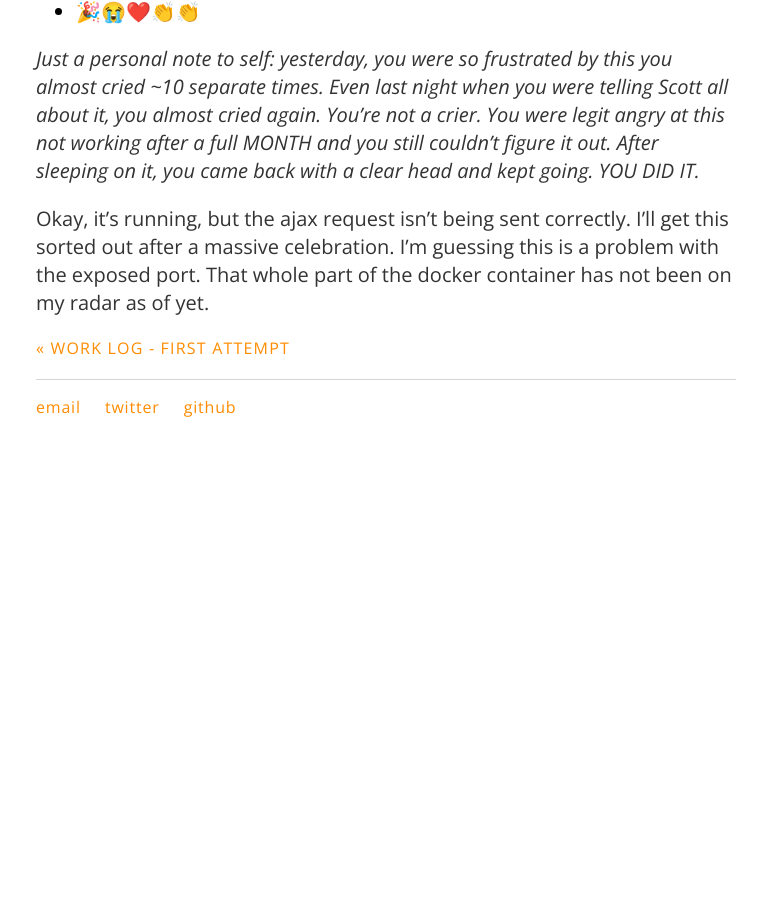
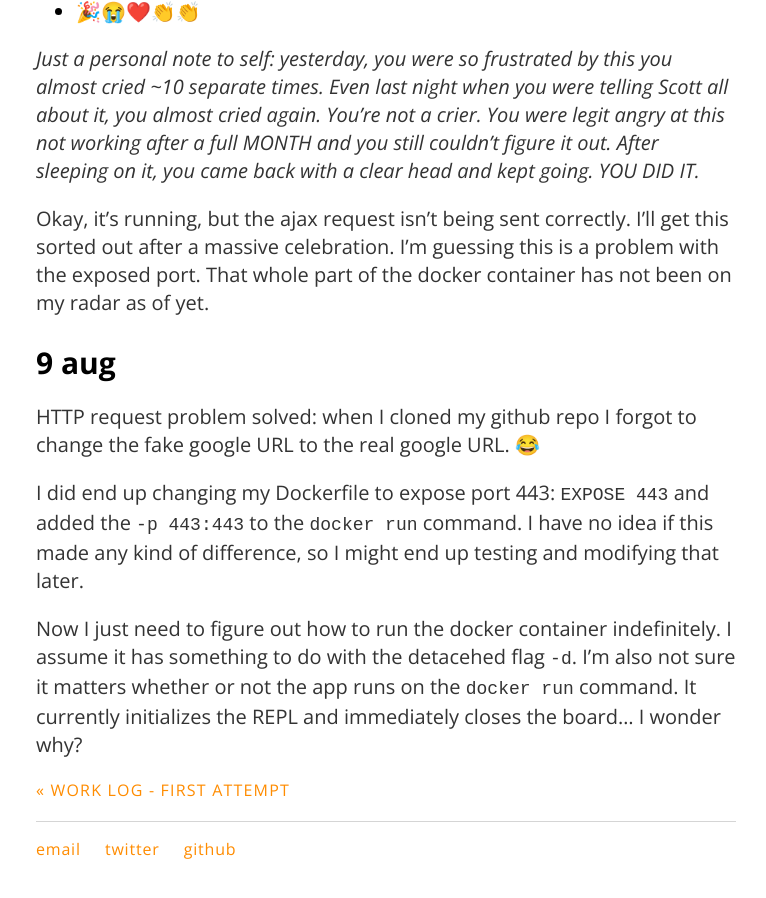
Before and after one commit to carylwyatt/carylwyatt.github.io, a Jekyll site: the page built from _posts/2018-08-06-week-of-6-august.md, in a window 1280 px wide and 900 px high, scrolled down 4662 px. Shown: the whole window, without its empty margins (254-1020 px from the left). Built offline with Jekyll 4.4.1, drawn with Linux system fonts in a browser that asks for light colours; emoji names are drawn with the system emoji font; before the commit the page ends 5120 px from its top, so only the background shows below that.

Commit message:
9 august, morning notes

```diff
--- a/_posts/2018-08-06-week-of-6-august.md
+++ b/_posts/2018-08-06-week-of-6-august.md
@@ -113,3 +113,11 @@ Got into new-test container using `exec` so I could dig around in the files
 *Just a personal note to self: yesterday, you were so frustrated by this you almost cried ~10 separate times. Even last night when you were telling Scott all about it, you almost cried again. You're not a crier. You were legit angry at this not working after a full MONTH and you still couldn't figure it out. After sleeping on it, you came back with a clear head and kept going. YOU DID IT.*
 
 Okay, it's running, but the ajax request isn't being sent correctly. I'll get this sorted out after a massive celebration. I'm guessing this is a problem with the exposed port. That whole part of the docker container has not been on my radar as of yet.
+
+## 9 aug
+
+HTTP request problem solved: when I cloned my github repo I forgot to change the fake google URL to the real google URL. :joy:
+
+I did end up changing my Dockerfile to expose port 443: `EXPOSE 443` and added the `-p 443:443` to the `docker run` command. I have no idea if this made any kind of difference, so I might end up testing and modifying that later.
+
+Now I just need to figure out how to run the docker container indefinitely. I assume it has something to do with the detacehed flag `-d`. I'm also not sure it matters whether or not the app runs on the `docker run` command. It currently initializes the REPL and immediately closes the board... I wonder why?
```
